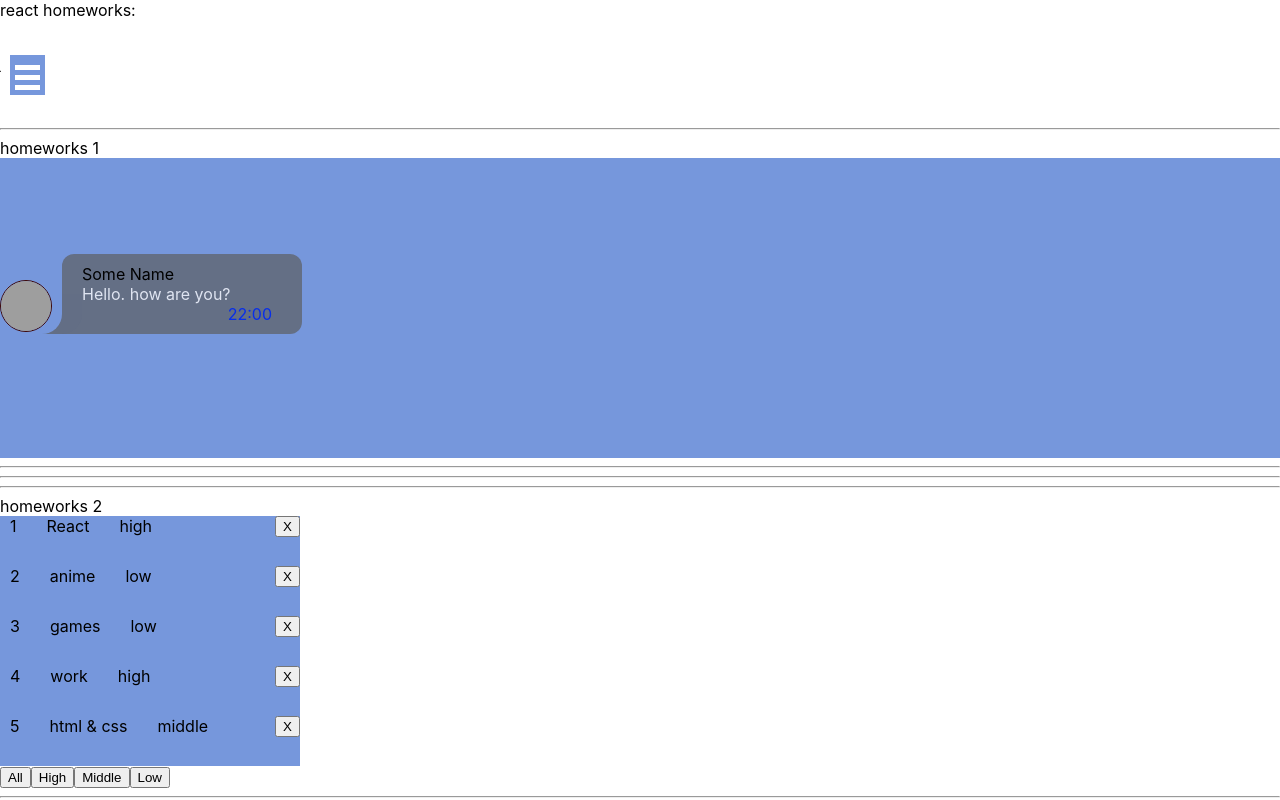
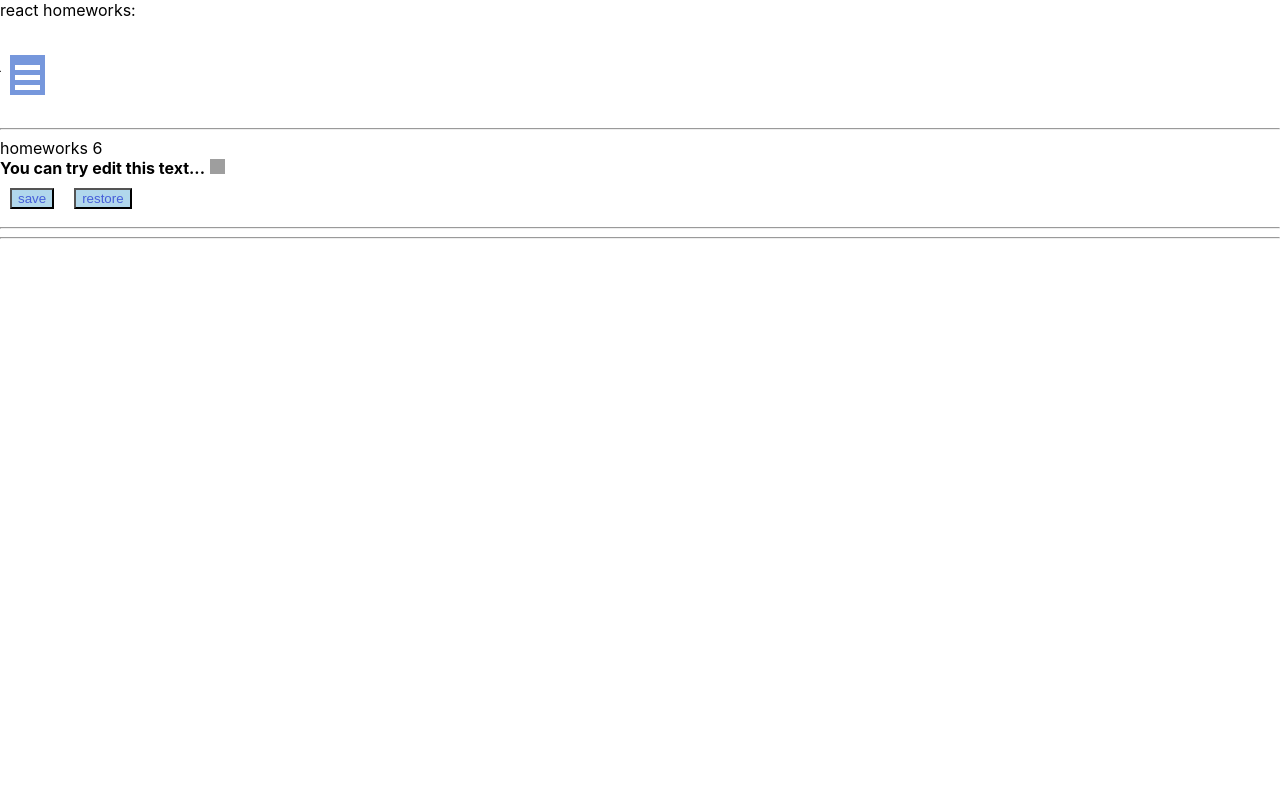
Before and after one commit to Alex-Fes/homework-by-ignat, a React (Create React App) app: page /#/pre-junior in a window 1280 px wide. Shown: the top 800 px of the page. Built offline with nearby package versions, Linux system fonts and the light colour scheme; grey boxes are pictures that could not be loaded.

Commit message:
complete HW6

```diff
--- a/src/p2-homeworks/h5-rrd-v6/pages/Error404.tsx
+++ b/src/p2-homeworks/h5-rrd-v6/pages/Error404.tsx
@@ -7,9 +7,7 @@ function Error404() {
         <div>
             <div className='div'>
                 <div className='main'>
-                    {/*<div>404</div>*/}
-                    {/*<div>Page not found!</div>*/}
-                    {/*<div>—ฅ/ᐠ.̫ .ᐟ\ฅ—</div>*/}
+
                 </div>
             </div>
     </div>
--- a/src/p2-homeworks/h5-rrd-v6/pages/PreJunior.tsx
+++ b/src/p2-homeworks/h5-rrd-v6/pages/PreJunior.tsx
@@ -3,15 +3,16 @@ import HW1 from '../../h1/HW1'
 import HW2 from '../../h2/HW2'
 import HW3 from '../../h3/HW3'
 import HW4 from '../../h4/HW4'
+import HW6 from "../../h6/HW6";
 
 function PreJunior() {
     return (
         <div>
-            <HW1/>
-            <HW2/>
-            <HW3/>
-            <HW4/>
-            {/*<HW6/>*/}
+            {/*<HW1/>*/}
+            {/*<HW2/>*/}
+            {/*<HW3/>*/}
+            {/*<HW4/>*/}
+            <HW6/>
 
         </div>
     )
--- a/src/p2-homeworks/h6/HW6.tsx
+++ b/src/p2-homeworks/h6/HW6.tsx
@@ -10,7 +10,7 @@ function HW6() {
         saveState<string>('editable-span-value', value)
     }
     const restore = () => {
-        // setValue()
+        setValue(restoreState('editable-span-value', value))
     }
 
     return (
@@ -23,7 +23,7 @@ function HW6() {
                 <SuperEditableSpan
                     value={value}
                     onChangeText={setValue}
-                    spanProps={{children: value ? undefined : 'enter text...'}}
+                    spanProps={{children: value ? undefined : 'You can try edit this text...'}}
                 />
             </div>
             <SuperButton onClick={save}>save</SuperButton>
--- a/src/p2-homeworks/h6/common/c4-SuperEditableSpan/SuperEditableSpan.tsx
+++ b/src/p2-homeworks/h6/common/c4-SuperEditableSpan/SuperEditableSpan.tsx
@@ -1,5 +1,6 @@
 import React, {DetailedHTMLProps, InputHTMLAttributes, HTMLAttributes, useState} from 'react'
 import SuperInputText from '../../../h4/common/c1-SuperInputText/SuperInputText'
+import s from './SuperEditebleSpan.module.css'
 
 // тип пропсов обычного инпута
 type DefaultInputPropsType = DetailedHTMLProps<InputHTMLAttributes<HTMLInputElement>, HTMLInputElement>
@@ -13,7 +14,6 @@ type SuperEditableSpanType = DefaultInputPropsType & { // и + ещё пропс
     onEnter?: () => void
     error?: string
     spanClassName?: string
-
     spanProps?: DefaultSpanPropsType // пропсы для спана
 }
 
@@ -31,22 +31,22 @@ const SuperEditableSpan: React.FC<SuperEditableSpanType> = (
     const {children, onDoubleClick, className, ...restSpanProps} = spanProps || {}
 
     const onEnterCallback = () => {
-        // setEditMode() // выключить editMode при нажатии Enter
+         setEditMode(false) // выключить editMode при нажатии Enter
 
         onEnter && onEnter()
     }
     const onBlurCallback = (e: React.FocusEvent<HTMLInputElement>) => {
-        // setEditMode() // выключить editMode при нажатии за пределами инпута
+         setEditMode(false) // выключить editMode при нажатии за пределами инпута
 
         onBlur && onBlur(e)
     }
     const onDoubleClickCallBack = (e: React.MouseEvent<HTMLSpanElement, MouseEvent>) => {
-        // setEditMode() // включить editMode при двойном клике
+         setEditMode(true) // включить editMode при двойном клике
 
         onDoubleClick && onDoubleClick(e)
     }
 
-    const spanClassName = `${'сделать красивый стиль для спана'} ${className}`
+    const spanClassName = `${s.spanStyle} ${className}`
 
     return (
         <>
--- /dev/null
+++ b/src/p2-homeworks/h6/common/c4-SuperEditableSpan/SuperEditebleSpan.module.css
@@ -0,0 +1,14 @@
+
+.spanStyle {
+    font-weight: bold;
+}
+
+.spanStyle:after {
+    display: inline-block;
+    content: '';
+    background-image: url("https://img.icons8.com/ios-filled/100/pencil-tip.png");
+    background-size: contain;
+    width: 15px;
+    height: 15px;
+    margin-left: 5px;
+}
```
